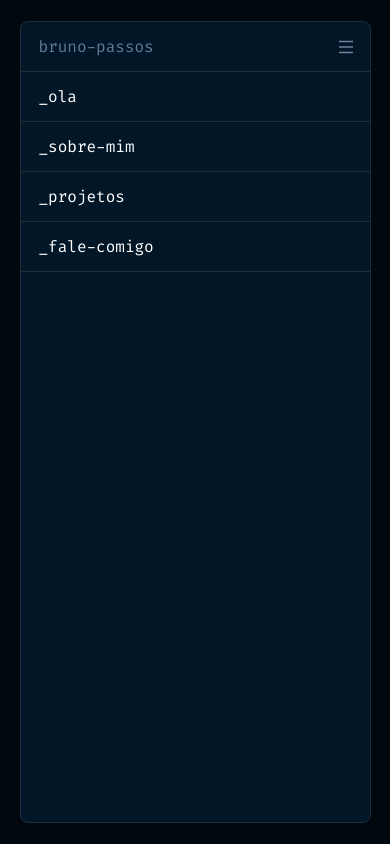
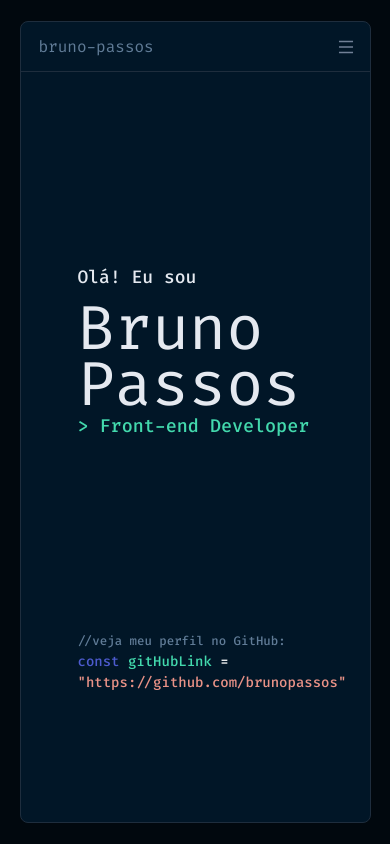
Before and after one commit to brunopassos/portfolio, a React (Create React App) app: page / in a window 390 px wide. Built offline with nearby package versions, Linux system fonts and the light colour scheme.

Commit message:
feat/menuMobileFunctionality redux and thunk packages installed

```diff
--- a/package.json
+++ b/package.json
@@ -13,7 +13,10 @@
     "react": "^18.2.0",
     "react-dom": "^18.2.0",
     "react-icons": "^4.4.0",
+    "react-redux": "^8.0.2",
     "react-scripts": "5.0.1",
+    "redux": "^4.2.0",
+    "redux-thunk": "^2.4.1",
     "styled-components": "^5.3.5",
     "web-vitals": "^2.1.0"
   },
--- a/src/components/Header/index.jsx
+++ b/src/components/Header/index.jsx
@@ -15,7 +15,7 @@ function Header() {
           </Button>
         </div>
       </StyledNav>
-      <MenuList />
+      {/* <MenuList /> */}
     </>
   );
 }
--- a/src/pages/Home/index.jsx
+++ b/src/pages/Home/index.jsx
@@ -7,7 +7,7 @@ function Home() {
   return (
     <HomeContent>
       <Header />
-      {/* <MiddleContent>
+      <MiddleContent>
         <h3>Olá! Eu sou</h3>
         <h1>Bruno Passos</h1>
         <p>{`> Front-end Developer`}</p>
@@ -15,7 +15,7 @@ function Home() {
       <FooterContent>
         <h3>//veja meu perfil no GitHub:</h3>
         <p><span>const </span><span>gitHubLink</span> = <span>"https://github.com/brunopassos"</span></p>
-      </FooterContent> */}
+      </FooterContent>
     </HomeContent>
   );
 }
```
Also changed, not shown: src/store/index.jsx (added), 1 other file (tests, documents, lock files or other folders).
